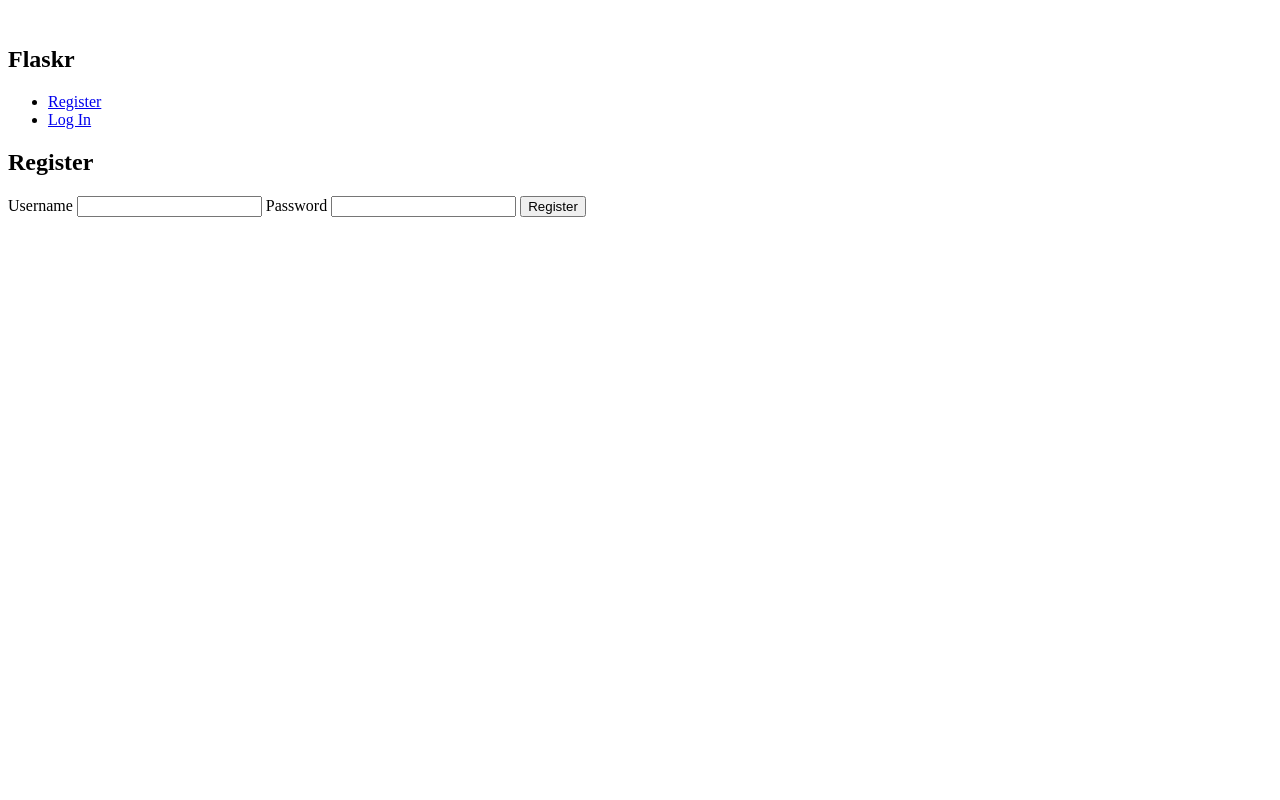
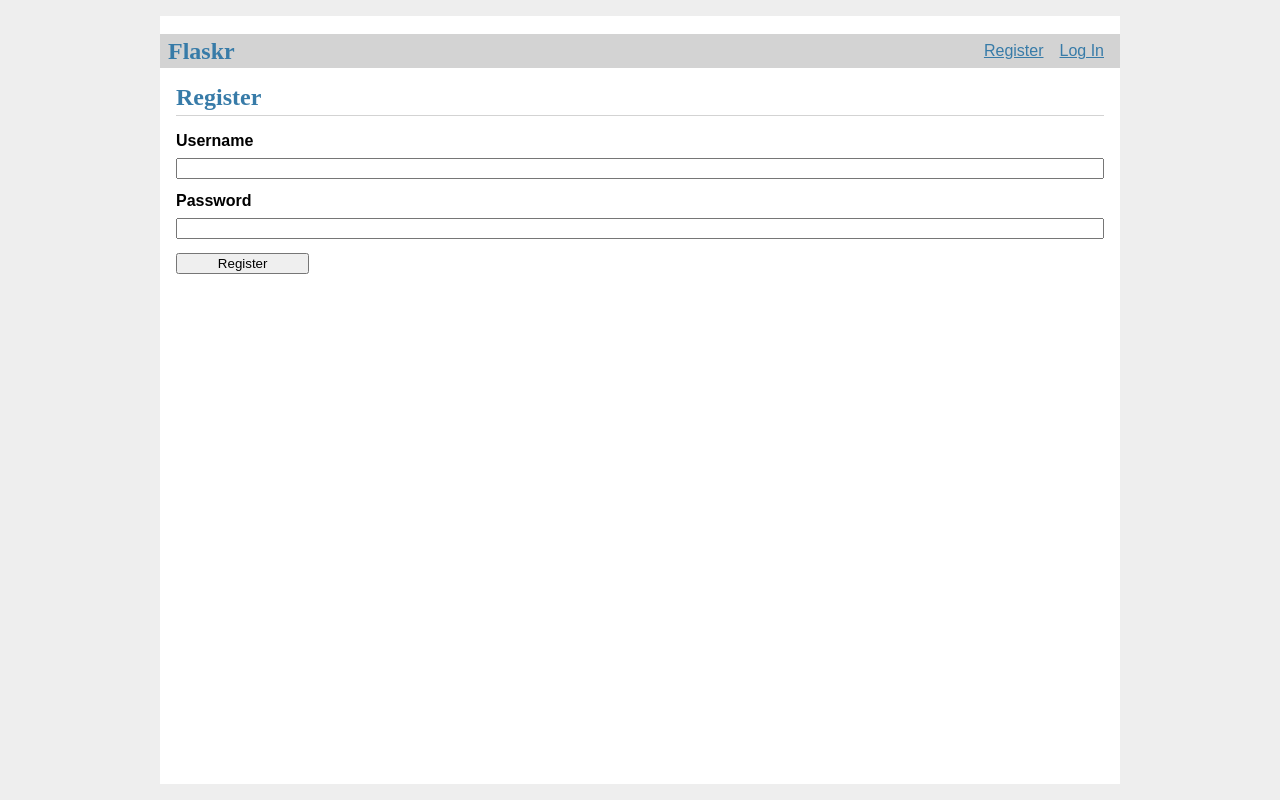
Before and after one commit to Chang-LL/Flaskr, a Flask app: page /auth/register in a window 1280 px wide. Run offline with Flask 2, Linux system fonts and the light colour scheme.

Commit message:
//在edge中 加载css

```diff
--- a/Flaskr/__init__.py
+++ b/Flaskr/__init__.py
@@ -31,9 +31,4 @@ def create_app(test_config=None):
     db.init_app(app)
     from Flaskr import auth
     app.register_blueprint(auth.bp)
-    #for index
-    #TODO
-    #@app.route('/index')
-    #def index():
-    #    return "test index"
     return app
--- a/Flaskr/static/style.css
+++ b/Flaskr/static/style.css
@@ -1,3 +1,134 @@
-body
-{
+html {
+    font-family: sans-serif;
+    background: #eee;
+    padding: 1rem;
 }
+
+body {
+    max-width: 960px;
+    margin: 0 auto;
+    background: white;
+}
+
+h1 {
+    font-family: serif;
+    color: #377ba8;
+    margin: 1rem 0;
+}
+
+a {
+    color: #377ba8;
+}
+
+hr {
+    border: none;
+    border-top: 1px solid lightgray;
+}
+
+nav {
+    background: lightgray;
+    display: flex;
+    align-items: center;
+    padding: 0 0.5rem;
+}
+
+    nav h1 {
+        flex: auto;
+        margin: 0;
+    }
+
+        nav h1 a {
+            text-decoration: none;
+            padding: 0.25rem 0.5rem;
+        }
+
+    nav ul {
+        display: flex;
+        list-style: none;
+        margin: 0;
+        padding: 0;
+    }
+
+        nav ul li a, nav ul li span, header .action {
+            display: block;
+            padding: 0.5rem;
+        }
+
+.content {
+    padding: 0 1rem 1rem;
+}
+
+    .content > header {
+        border-bottom: 1px solid lightgray;
+        display: flex;
+        align-items: flex-end;
+    }
+
+        .content > header h1 {
+            flex: auto;
+            margin: 1rem 0 0.25rem 0;
+        }
+
+.flash {
+    margin: 1em 0;
+    padding: 1em;
+    background: #cae6f6;
+    border: 1px solid #377ba8;
+}
+
+.post > header {
+    display: flex;
+    align-items: flex-end;
+    font-size: 0.85em;
+}
+
+    .post > header > div:first-of-type {
+        flex: auto;
+    }
+
+    .post > header h1 {
+        font-size: 1.5em;
+        margin-bottom: 0;
+    }
+
+.post .about {
+    color: slategray;
+    font-style: italic;
+}
+
+.post .body {
+    white-space: pre-line;
+}
+
+.content:last-child {
+    margin-bottom: 0;
+}
+
+.content form {
+    margin: 1em 0;
+    display: flex;
+    flex-direction: column;
+}
+
+.content label {
+    font-weight: bold;
+    margin-bottom: 0.5em;
+}
+
+.content input, .content textarea {
+    margin-bottom: 1em;
+}
+
+.content textarea {
+    min-height: 12em;
+    resize: vertical;
+}
+
+input.danger {
+    color: #cc2f2e;
+}
+
+input[type=submit] {
+    align-self: flex-start;
+    min-width: 10em;
+}
--- a/Flaskr/templates/base.html
+++ b/Flaskr/templates/base.html
@@ -1,6 +1,6 @@
 <!DOCTYPE html>
 <title>{% block title %}{% endblock %} - Flaskr</title>
-<link rel="stylesheet" href="{{url_for('static',filename='style.css')}}" />
+<link rel="stylesheet" href="{{ url_for('static', filename='style.css') }}" />
 <nav>
     <h1>Flaskr</h1>
     <ul>
```
